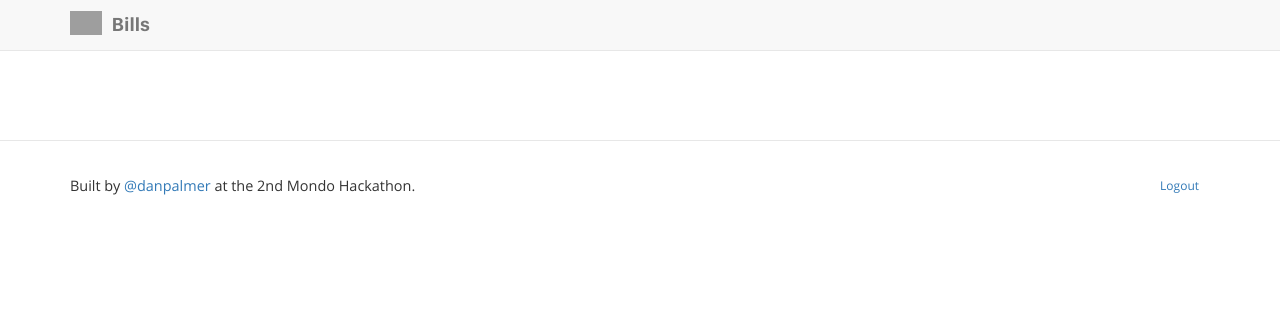
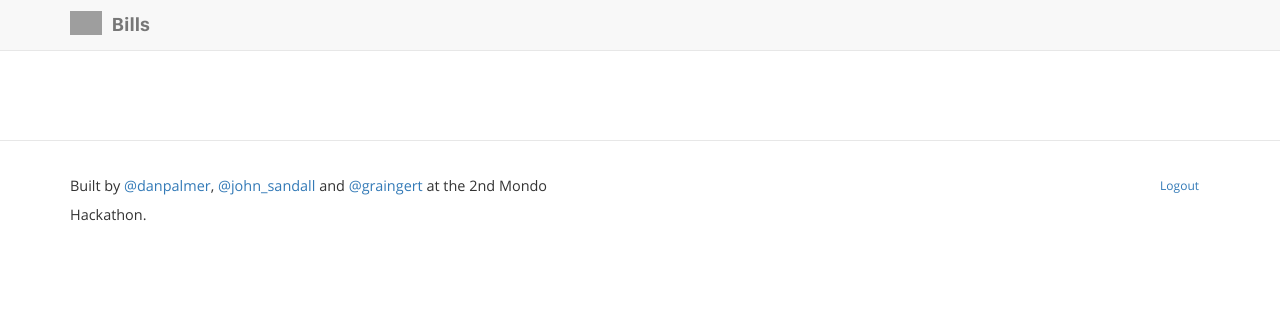
Before and after one commit to danpalmer/mondo-bills, a Django app: page /dashboard in a window 1280 px wide. Shown: the top 311 px of the page. Run offline with Django 3.2, Linux system fonts and the light colour scheme; the visitor is signed in with stand-in values (Sample User, id 1); parts of the project's set-up code (start-up, migrations or seed data) failed here and were passed over; some libraries are stand-ins or nearby versions; grey boxes are pictures that could not be loaded.

Commit message:
More people made this one...

```diff
--- a/templates/base/_footer.html
+++ b/templates/base/_footer.html
@@ -3,7 +3,7 @@
     <div class="col-xs-12 col-sm-6">
       <p>
         <small>
-          Built by <a href="https://twitter.com/danpalmer">@danpalmer</a> at the 2nd Mondo Hackathon.
+          Built by <a href="https://twitter.com/danpalmer">@danpalmer</a>, <a href="https://twitter.com/john_sandall">@john_sandall</a> and <a href="https://twitter.com/graingert">@graingert</a> at the 2nd Mondo Hackathon.
         </small>
       </p>
     </div>
```
